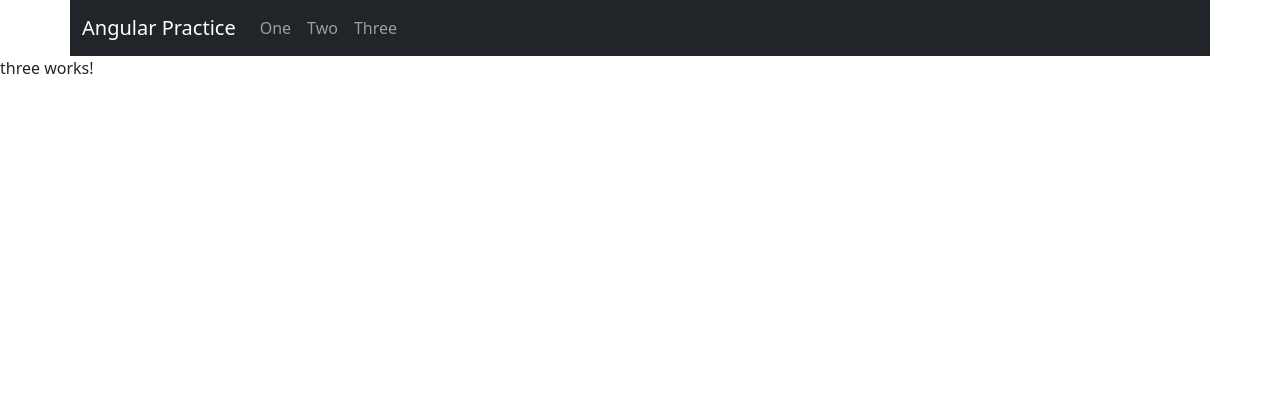
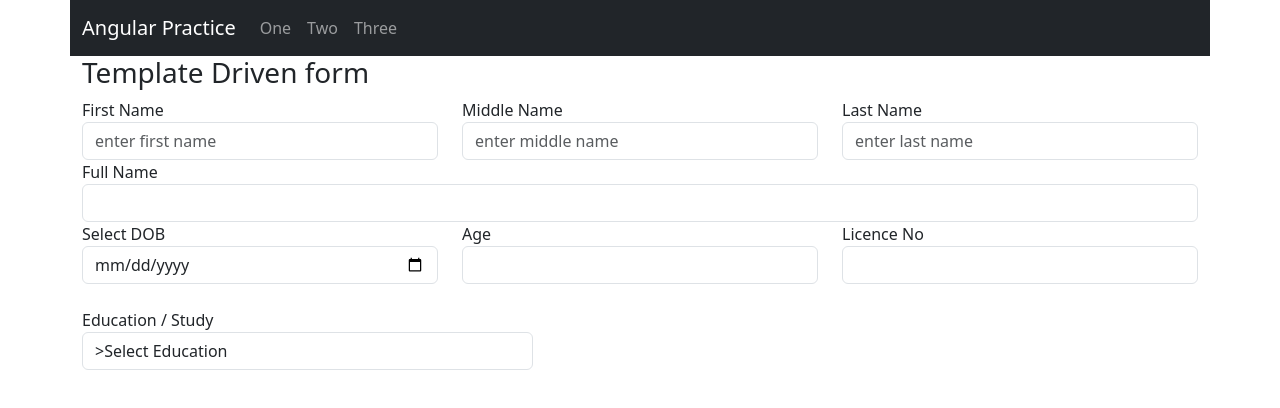
Before and after one commit to kishor96k/Angular_Challanges_Scenarios, an Angular app: page /three in a window 1280 px wide. Shown: the top 408 px of the page. Built offline with nearby package versions, Linux system fonts and the light colour scheme.

Commit message:
object added for the template driven form

```diff
--- a/src/app/three_practice/three/three.component.html
+++ b/src/app/three_practice/three/three.component.html
@@ -1 +1,65 @@
-<p>three works!</p>
+<div class="container">
+    <h3>Template Driven form</h3>
+    <div class="row">
+        <div class="col-md-4">
+            <div class="form-group">
+                <label for="">First Name</label>
+                <input type="text"  name="firstname" id="firstname" placeholder="enter first name" class="form-control">
+            </div>
+        </div>
+        <div class="col-md-4">
+            <div class="form-group">
+                <label for="">Middle Name</label>
+                <input type="text" name="middlename" id="middlename" placeholder="enter middle name"
+                    class="form-control">
+            </div>
+        </div>
+        <div class="col-md-4">
+            <div class="form-group">
+                <label for="">Last Name</label>
+                <input type="text" name="lastname" id="lastname" placeholder="enter last name" class="form-control">
+            </div>
+        </div>
+    </div>
+    <div class="row">
+        <div class="form-group">
+            <div class="col">
+                <label for="">Full Name</label>
+                <input type="text" name="fullname" id="fullname" class="form-control">
+            </div>
+        </div>
+    </div>
+    <div class="row">
+        <div class="col-md-4">
+            <div class="form-group">
+                <label for="">Select DOB</label>
+                <input type="date" name="dob" id="dob" class="form-control">
+            </div>
+        </div>
+        <div class="col-md-4">
+            <div class="form-group">
+                <label for="">Age</label>
+                <input type="text" name="age" id="age" class="form-control">
+            </div>
+        </div>
+        <div class="col-md-4">
+            <div class="form-group">
+                <label for="">Licence No</label>
+                <input type="text" name="licence" id="licence" class="form-control">
+            </div>
+        </div>
+    </div>
+    <div class="row">
+        <div class="col-md-5 mt-4">
+            <div class="form-group">
+                <label for="">Education / Study</label>
+                <select name="education" id="education" class="form-control">
+                    <option value="">>Select Education</option>
+                    <option value="diploma">diploma</option>
+                    <option value="degree">degree</option>
+                    <option value="masters">masters</option>
+                </select>
+            </div>
+        </div>
+    </div>
+</div>
--- a/src/app/three_practice/three/three.component.ts
+++ b/src/app/three_practice/three/three.component.ts
@@ -1,10 +1,33 @@
-import { Component } from '@angular/core';
+import { Component, OnInit } from '@angular/core';
 
 @Component({
   selector: 'app-three',
   templateUrl: './three.component.html',
   styleUrls: ['./three.component.css']
 })
-export class ThreeComponent {
+export class ThreeComponent implements OnInit {
+  constructor() { }
+  ngOnInit() { }
+
+  templateForm: any = {
+    firstname: '',
+    middlename: '',
+    lastname: '',
+    dob: '',
+    ahge: '',
+    licence: '',
+    education: '',
+    twelthper: '',
+    twelthpasssyr: '',
+    degree1styrper: '',
+    degree2ndyrper: '',
+    degree3rdyrper: '',
+    degreepassyr:'',
+    othereducation:'',
+    othereducationper:'',
+    othereducationyr:'',
+    startdate:'',
+    enddate:'',
+  }
 
 }
```
